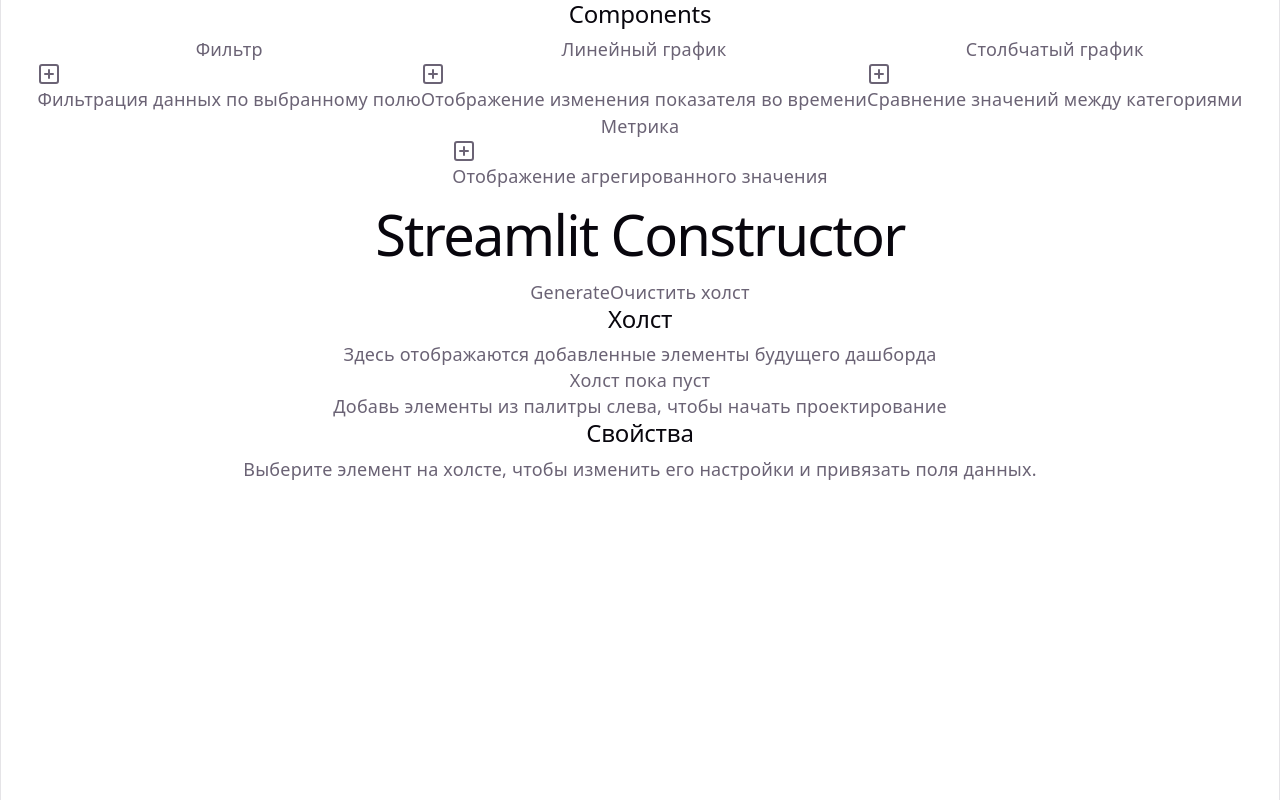
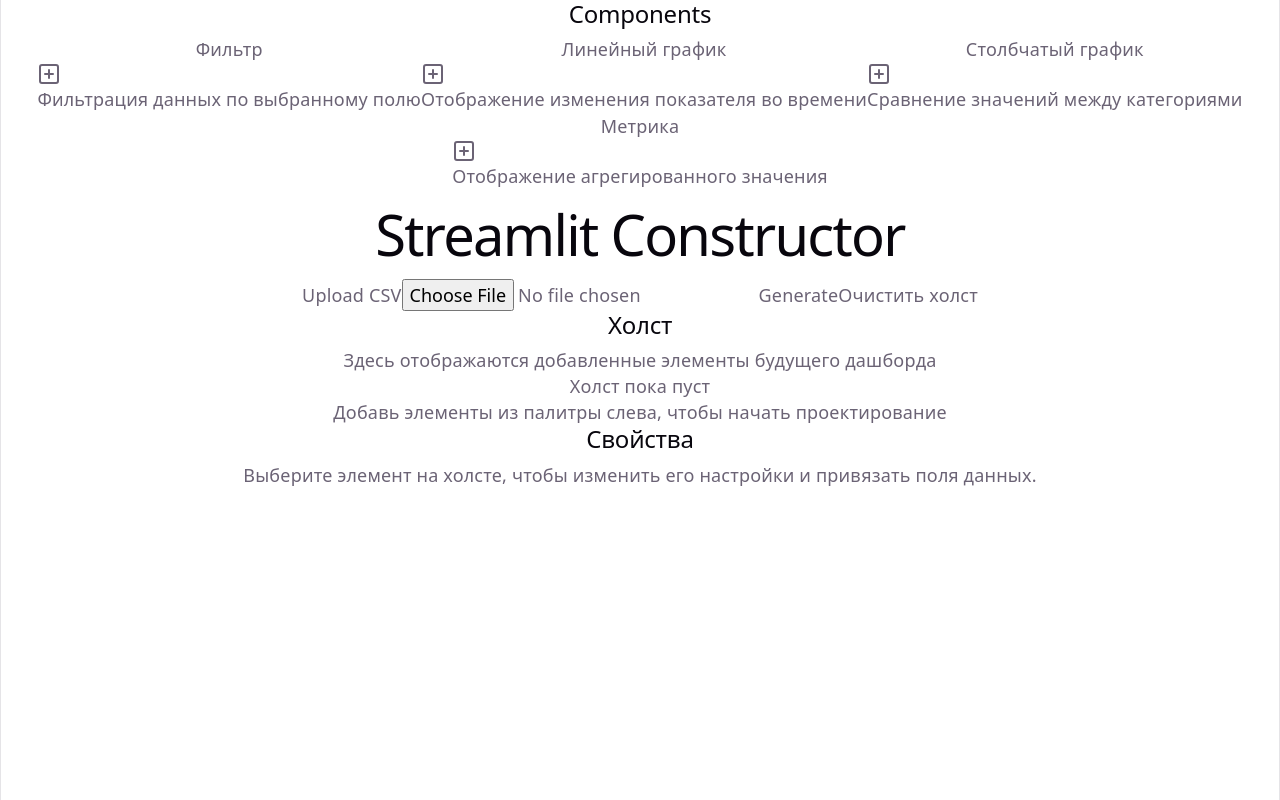
Before and after one commit to AlexFeed/streamlit_project, a React (Vite) app: page /editor in a window 1280 px wide. Built offline with nearby package versions, Linux system fonts and the light colour scheme.

Commit message:
add csv upload

```diff
--- a/package.json
+++ b/package.json
@@ -11,6 +11,7 @@
   },
   "dependencies": {
     "lucide-react": "^1.7.0",
+    "papaparse": "^5.5.3",
     "react": "^19.2.4",
     "react-dom": "^19.2.4",
     "react-router-dom": "^7.13.2"
--- a/src/pages/EditorPage/EditorPage.jsx
+++ b/src/pages/EditorPage/EditorPage.jsx
@@ -3,6 +3,7 @@
 import PropertiesPanel from './components/PropertiesPanel';
 import EditorHeader from './components/EditorHeader';
 import { useEditorState } from './hooks/useEditorState';
+import { useDatasetState } from './hooks/useDatasetState';
 import {
     buildDashboardSchema,
     validateSchema,
@@ -10,9 +11,7 @@
 import {useState} from "react";
 
 const EditorPage = () => {
-    // Названия полей для тестирования
-    const availableFields = ['date', 'sales', 'department', 'revenue', 'profit'];
-
+    // Получения данных связанных с компонентами
     const {
         components,
         selectedId,
@@ -25,14 +24,25 @@
         clearCanvas,
     } = useEditorState();
 
+    // Получение данных связанных с датасетом
+    const {
+        availableFields,
+        datasetMeta,
+        datasetWarning,
+        datasetError,
+        handleFileUpload,
+        clearDataset,
+        dismissDatasetWarning,
+    } = useDatasetState();
+
     // Управление состоянием ошибок JSON-схемы
     const [validationErrors, setValidationErrors] = useState([]);
 
+    // Вызывается при нажатии на кнопку "Generate"
     const handleGenerateDashboard = async () => {
         try {
             const errors = validateSchema(components);
 
-            // Если ошибки есть добавляем в state
             if (errors.length > 0) {
                 setValidationErrors(errors);
                 console.error('Schema validation failed:', errors);
@@ -41,32 +51,16 @@
 
             setValidationErrors([]);
 
-            const schema = buildDashboardSchema(components, availableFields);
+            const schema = buildDashboardSchema(components, availableFields, datasetMeta);
 
             console.log('READY TO SEND TO BACKEND:');
             console.log(schema);
             console.log(JSON.stringify(schema, null, 2));
-
-            // Следующий этап:
-            // const response = await fetch('/generate', {
-            //   method: 'POST',
-            //   headers: {
-            //     'Content-Type': 'application/json',
-            //   },
-            //   body: JSON.stringify(schema),
-            // });
-            //
-            // if (!response.ok) {
-            //   throw new Error('Ошибка запроса на backend');
-            // }
-            //
-            // const result = await response.blob();
-            // дальше обработка результата
         } catch (error) {
             console.error('Ошибка генерации дашборда:', error);
             setValidationErrors(['Во время генерации произошла непредвиденная ошибка.']);
         }
-    }
+    };
 
     return (
         <div className="min-h-screen bg-zinc-950 text-white overflow-auto">
@@ -77,9 +71,41 @@
                     <EditorHeader
                         onClearCanvas={clearCanvas}
                         onGenerateDashboard={handleGenerateDashboard}
+                        onFileUpload={handleFileUpload}
+                        datasetMeta={datasetMeta}
+                        onClearDataset={clearDataset}
                     />
 
                     {/* Вывод ошибок в UI */}
+                    {datasetWarning && (
+                        <div className="px-4 pt-4">
+                            <div className="rounded-2xl border border-yellow-500/30 bg-yellow-500/10 p-4">
+                                <div className="flex items-center justify-between gap-3">
+                                    <p className="text-sm text-yellow-200">
+                                        Поля датасета восстановлены из localStorage, но сам файл после перезагрузки страницы недоступен.
+                                        При необходимости загрузите CSV заново.
+                                    </p>
+
+                                    <button
+                                        type="button"
+                                        onClick={dismissDatasetWarning}
+                                        className="rounded-lg border border-yellow-500/30 px-3 py-1.5 text-xs text-yellow-200 transition hover:bg-yellow-500/10"
+                                    >
+                                        Скрыть
+                                    </button>
+                                </div>
+                            </div>
+                        </div>
+                    )}
+
+                    {datasetError && (
+                        <div className="px-4 pt-4">
+                            <div className="rounded-2xl border border-red-500/30 bg-red-500/10 p-4 text-sm text-red-200">
+                                {datasetError}
+                            </div>
+                        </div>
+                    )}
+
                     {validationErrors.length > 0 && (
                         <div className="px-4 pt-4">
                             <div className="rounded-2xl border border-red-500/30 bg-red-500/10 p-4">
--- a/src/pages/EditorPage/components/EditorHeader.jsx
+++ b/src/pages/EditorPage/components/EditorHeader.jsx
@@ -1,9 +1,37 @@
-const EditorHeader = ({ onClearCanvas, onGenerateDashboard }) => {
+const EditorHeader = ({ onClearCanvas,
+                          onGenerateDashboard,
+                          onFileUpload,
+                          datasetMeta,
+                          onClearDataset, }) => {
     return (
         <div className="flex items-center justify-between border-b border-zinc-800 bg-zinc-950 px-4 py-4">
             <h1 className="text-sm font-semibold text-white my-3">Streamlit Constructor</h1>
 
             <div className="flex items-center gap-3">
+                <label className="cursor-pointer rounded-xl border border-zinc-700 bg-zinc-900 px-4 py-2 text-sm font-medium text-zinc-200 transition hover:bg-zinc-800">
+                    Upload CSV
+                    <input
+                        type="file"
+                        accept=".csv"
+                        onChange={onFileUpload}
+                        className="hidden"
+                    />
+                </label>
+
+                {datasetMeta && (
+                    <div className="flex items-center gap-2 rounded-xl border border-zinc-800 bg-zinc-900 px-3 py-2 text-sm text-zinc-300">
+                        <span>{datasetMeta.name}</span>
+                        <button
+                            type="button"
+                            onClick={onClearDataset}
+                            className="text-zinc-500 transition hover:text-red-400"
+                        >
+                            ×
+                        </button>
+                    </div>
+                )}
+
+
                 <button
                     type="button"
                     onClick={onGenerateDashboard}
--- /dev/null
+++ b/src/pages/EditorPage/hooks/useDatasetState.js
@@ -0,0 +1,146 @@
+import { useEffect, useState } from 'react';
+import Papa from 'papaparse';
+
+// Hook отвечает за управление состоянием с датасетом
+
+const DATASET_STORAGE_KEY = 'dataset_state_v1';
+
+// Для MVP максимальный размер файлов, чтобы не было проблем с производительностью (frontend file upload)
+const MAX_FILE_SIZE_MB = 10;
+
+// Определение начальных значений состояний из LocalStorage (либо null)
+const getInitialState = () => {
+    try {
+        const saved = localStorage.getItem(DATASET_STORAGE_KEY);
+        if (!saved) {
+            return {
+                availableFields: [],
+                datasetMeta: null,
+                datasetWarning: false,
+            };
+        }
+
+        const parsed = JSON.parse(saved);
+
+        return {
+            availableFields: parsed.availableFields || [],
+            datasetMeta: parsed.datasetMeta || null,
+            // ⚠️ файл не восстанавливается → показываем warning
+            datasetWarning: !!parsed.availableFields?.length,
+        };
+    } catch (error) {
+        console.error('Ошибка восстановления dataset state:', error);
+        return {
+            availableFields: [],
+            datasetMeta: null,
+            datasetWarning: false,
+        };
+    }
+};
+
+export const useDatasetState = () => {
+    // --- INIT STATE ---
+    const initial = getInitialState();
+
+    const [availableFields, setAvailableFields] = useState(initial.availableFields);
+    const [datasetMeta, setDatasetMeta] = useState(initial.datasetMeta);
+    const [datasetWarning, setDatasetWarning] = useState(initial.datasetWarning);
+    const [datasetError, setDatasetError] = useState('');
+
+    // --- При обновлении данных обновляется LocalStorage ---
+    useEffect(() => {
+        try {
+            localStorage.setItem(
+                DATASET_STORAGE_KEY,
+                JSON.stringify({
+                    availableFields,
+                    datasetMeta,
+                })
+            );
+        } catch (error) {
+            console.error('Ошибка сохранения dataset state:', error);
+        }
+    }, [availableFields, datasetMeta]);
+
+    // --- Обработчик загрузки датасета ---
+    const handleFileUpload = (event) => {
+        const file = event.target.files?.[0];
+        if (!file) return;
+
+        setDatasetError('');
+
+        // Проверка расширения
+        if (!file.name.toLowerCase().endsWith('.csv')) {
+            setDatasetError('Поддерживаются только CSV-файлы.');
+            return;
+        }
+
+        // Проверка размера
+        if (file.size > MAX_FILE_SIZE_MB * 1024 * 1024) {
+            setDatasetError(
+                `Файл слишком большой. Максимальный размер: ${MAX_FILE_SIZE_MB} MB.`
+            );
+            return;
+        }
+
+        try {
+            Papa.parse(file, {
+                header: true,
+                preview: 1, // читаем только первую строку
+                skipEmptyLines: true,
+
+                complete: (result) => {
+                    const columns = result.meta.fields || [];
+
+                    if (!columns.length) {
+                        setDatasetError('Не удалось извлечь названия колонок.');
+                        return;
+                    }
+
+                    setAvailableFields(columns);
+
+                    setDatasetMeta({
+                        name: file.name,
+                        size: file.size,
+                    });
+
+                    setDatasetWarning(false);
+                },
+
+                error: (error) => {
+                    console.error('Ошибка парсинга CSV:', error);
+                    setDatasetError('Ошибка при чтении CSV-файла.');
+                },
+            });
+        } catch (error) {
+            console.error('Ошибка чтения CSV:', error);
+            setDatasetError('Ошибка при чтении CSV-файла.');
+        }
+    };
+
+    // --- CLEAR DATASET ---
+    const clearDataset = () => {
+        setAvailableFields([]);
+        setDatasetMeta(null);
+        setDatasetWarning(false);
+        setDatasetError('');
+
+        localStorage.removeItem(DATASET_STORAGE_KEY);
+    };
+
+    // --- DISMISS WARNING ---
+    const dismissDatasetWarning = () => {
+        setDatasetWarning(false);
+    };
+
+    return {
+        availableFields,
+        datasetMeta,
+        datasetWarning,
+        datasetError,
+
+        handleFileUpload,
+        clearDataset,
+        dismissDatasetWarning,
+    };
+};
--- a/src/pages/EditorPage/hooks/useEditorState.js
+++ b/src/pages/EditorPage/hooks/useEditorState.js
@@ -1,4 +1,6 @@
 import { useEffect, useMemo, useState } from 'react';
+
+// Hook отвечает за управление состоянием внутри CRUD компонентов дашборда, их загрузка в LocalStorage
 
 // Ключ хранения состояния в localStorage
 const STORAGE_KEY = 'editor_state_v1';
--- a/src/pages/EditorPage/services/editorSchema.js
+++ b/src/pages/EditorPage/services/editorSchema.js
@@ -1,4 +1,6 @@
-export const buildDashboardSchema = (components, availableFields = []) => {
+// Файл с созданием итоговой Json схемы
+
+export const buildDashboardSchema = (components, availableFields = [], datasetMeta = null) => {
     return {
         version: 1,
         dashboard: {
@@ -6,7 +8,7 @@
         },
         dataSource: {
             type: 'csv_upload',
-            name: 'main_dataset',
+            name: datasetMeta?.name || 'dataset.csv',
             fields: availableFields,
         },
         components: components.map((component, index) => ({
```
Also changed, not shown: 1 other file (tests, documents, lock files or other folders).
